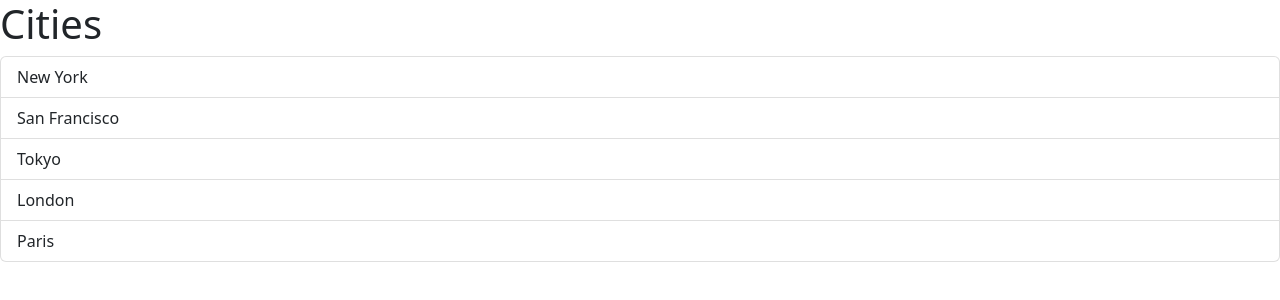
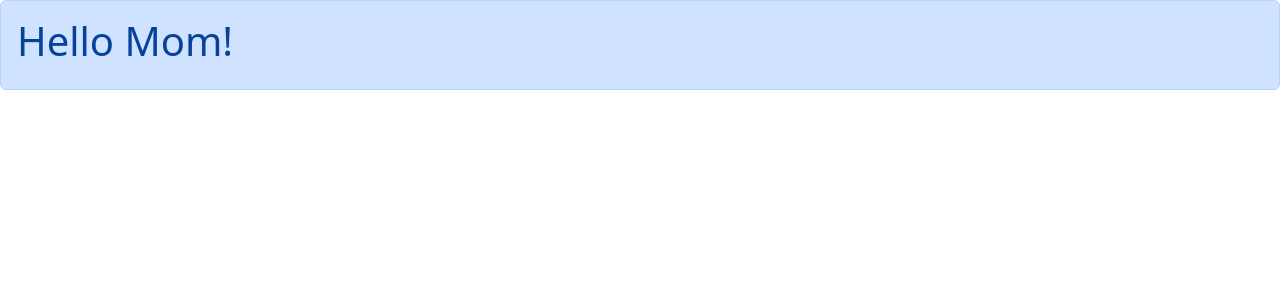
Before and after one commit to HdKe1/personal_web, a React (Vite) app in the folder react/first_one/: page / in a window 1280 px wide. Shown: the top 300 px of the page. Built offline with nearby package versions, Linux system fonts and the light colour scheme.

Commit message:
children prop

```diff
--- a/react/first_one/src/App.tsx
+++ b/react/first_one/src/App.tsx
@@ -1,9 +1,11 @@
-import ListGroup from "./components/ListGroup";
+import Alert from "./components/Alert";
+
 function App() {
-  let items = ["New York", "San Francisco", "Tokyo", "London", "Paris"];
   return (
     <div>
-      <ListGroup items={items} heading="Cities" />
+      <Alert>
+        <h1>Hello Mom!</h1>
+      </Alert>
     </div>
   );
 }
--- /dev/null
+++ b/react/first_one/src/components/Alert.tsx
@@ -0,0 +1,10 @@
+import React, { ReactNode } from "react";
+
+interface Props {
+  children: ReactNode;
+}
+const Alert = ({ children }: Props) => {
+  return <div className="alert alert-primary">{children}</div>;
+};
+
+export default Alert;
--- a/react/first_one/src/components/ListGroup.tsx
+++ b/react/first_one/src/components/ListGroup.tsx
@@ -3,8 +3,9 @@
 interface Props {
   items: string[];
   heading: string;
+  onSelectItem: (item: string) => void;
 }
-function ListGroup({ items, heading }: Props) {
+function ListGroup({ items, heading, onSelectItem }: Props) {
   const [selectedIndex, setSelectedIndex] = useState(-1);
 
   return (
@@ -22,6 +23,7 @@
             key={item}
             onClick={() => {
               setSelectedIndex(index);
+              onSelectItem(item);
             }}
           >
             {item}
```
